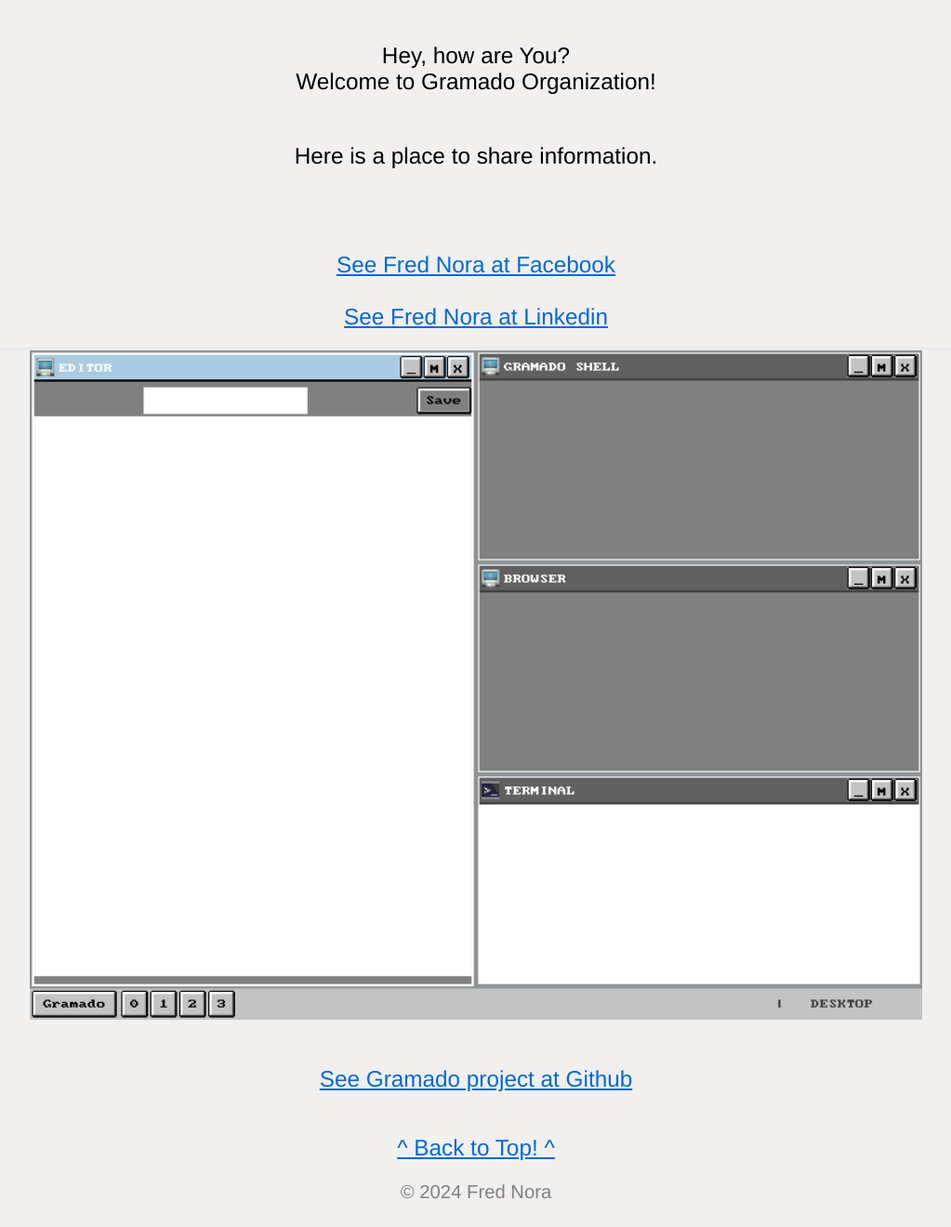
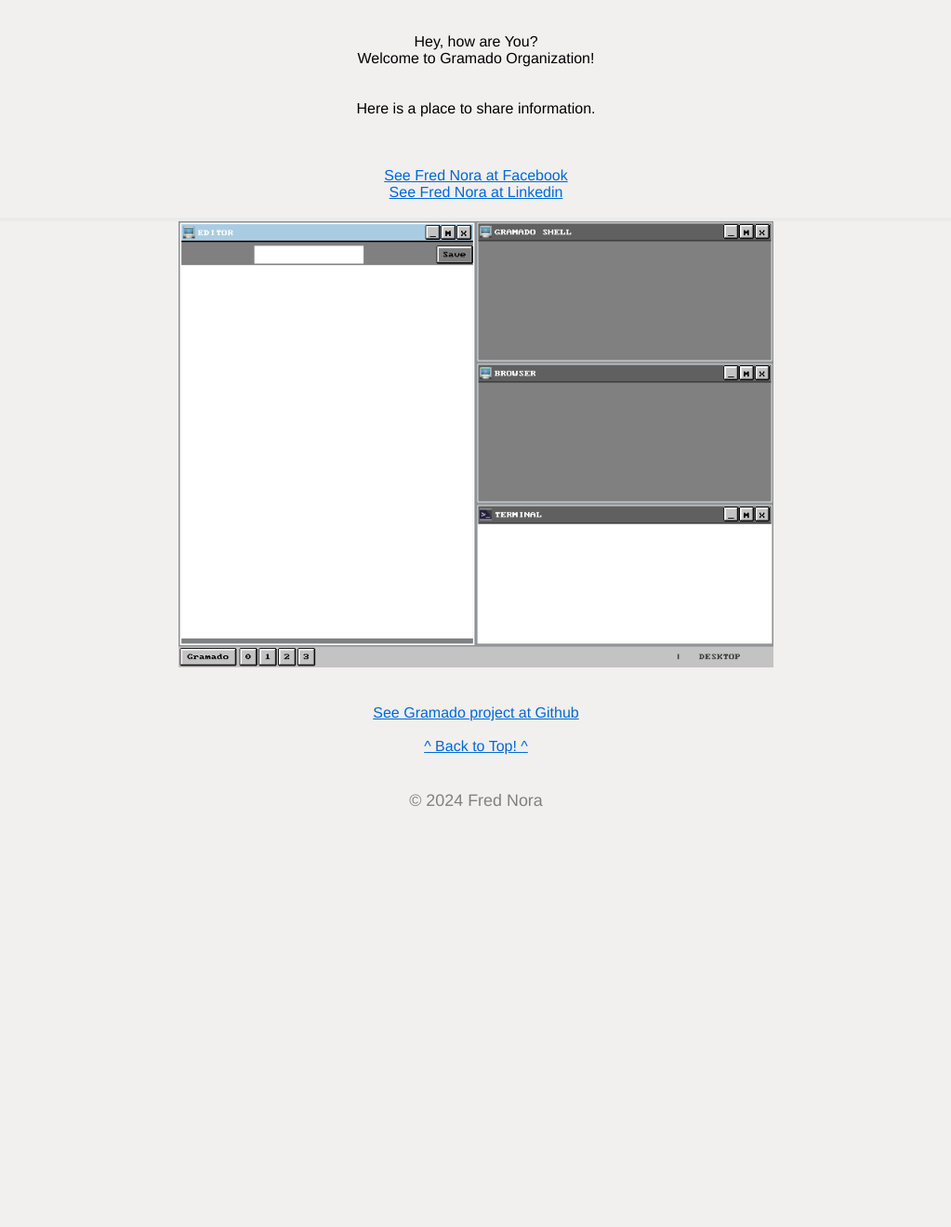
Before and after one commit to gramado/gramado.github.io, a PHP site: page /index.html in a window 1280 px wide. Shown: the part 92-1412 px from the top of the page at 93% size, without its empty margins (128-1151 px from the left). After the commit the page ends 960 px from the top, so only its background shows below. Run offline with PHP 8.4, Linux system fonts and the light colour scheme.

Commit message:
gramado.css: Text size.

```diff
--- a/assets/css/gramado.css
+++ b/assets/css/gramado.css
@@ -39,7 +39,6 @@
     margin: 0;
     padding: 0;
     background-color: #F2EFEF;
-    /*background-color: #000000;*/
 }
 h1,h2,h3,h4,h5,h6 {
     margin: 0;
@@ -60,7 +59,7 @@
 
 /* navigation bar for small screens */
 .gramado-nav {
-    font-size: 4.0vw;
+    font-size: 3.0vw;
     border-top: 2px solid rgba(88, 88, 88, .3);
     border-bottom: 2px solid rgba(129, 129, 129, .3);
 }
@@ -90,18 +89,18 @@
 }
 
 .gramado-header{
-    font-size: 2.0vw;
+    font-size: 2.9vw;
+    color: #202020;
     text-align: center;
     text-transform: uppercase;
-    color: #C0C0C0;
 }
 
 .gramado-text{
-    font-size: 1.9vw;
+    font-size: 2.9vw;
 }
 
 .gramado-image {
-    width: 75%;
+    width: 96%;
     height: auto;
 }
 .gramado-image-container {
@@ -135,7 +134,7 @@
 }
 
 .gramado-footer {
-    font-size: 1.9vw;
+    font-size: 2.9vw;
     text-align: center;
     color: #808080;
     padding-bottom: 2%;
@@ -181,11 +180,12 @@
     color: #202020;
 }
 .gramado-text{
-    font-size: 1.9vw;
+    font-size: 2.4vw;
+    color: #202020;
 }
 
 .gramado-image {
-    width: 75%;
+    width: 50%;
     height: auto;
 }
 .gramado-image-container {
@@ -219,7 +219,7 @@
 }
 
 .gramado-footer {
-    font-size: 1.9vw;
+    font-size: 1.4vw;
     text-align: center;
     color: #808080;
     padding-bottom: 2%;
--- a/index.html
+++ b/index.html
@@ -53,19 +53,16 @@
     <section id="section-1">
         <div class="gramado-container">
         <br>
-        <div class="gramado-text">
-            <br>Hey, how are You?
-            <br>Welcome to Gramado Organization!
-        </div>
+        <br>Hey, how are You?
+        <br>Welcome to Gramado Organization!
         </div>
     </section>
 
     <!-- 2: Sales person -->
     <section id="section-2">
         <div class="gramado-container">
-            <p class="gramado-text">
-            <br>Here is a place to share information.
-            </p>
+        <br>
+        <br>Here is a place to share information.
         </div>
     </section>
 
@@ -74,12 +71,8 @@
         <br>
         <div class="gramado-container">
             <br>
-            <div class="gramado-text">
             <br><a href="https://facebook.com/frednora">See Fred Nora at Facebook</a>
-            </div>
-            <div class="gramado-text">
             <br><a href="https://linkedin.com/in/frednora">See Fred Nora at Linkedin</a>
-            </div>
         </div>
     </section>
 
@@ -94,13 +87,9 @@
             alt="Fred Nora's profile picture">
         </div>
         <br>
-        <div class="gramado-text">
         <br><a href="https://github.com/gramado">See Gramado project at Github</a>
-        </div>
         <br>
-        <div class="gramado-text">
         <br><a href="#page-top">^ Back to Top! ^</a>
-        </div>
     </div>
     </section>
 
@@ -109,7 +98,7 @@
         <div>
             <br>
             <div class="gramado-footer">
-                <small>&copy; 2024 Fred Nora</small>
+            <br>&copy; 2024 Fred Nora
             </div>
         </div>
     </footer>
```
